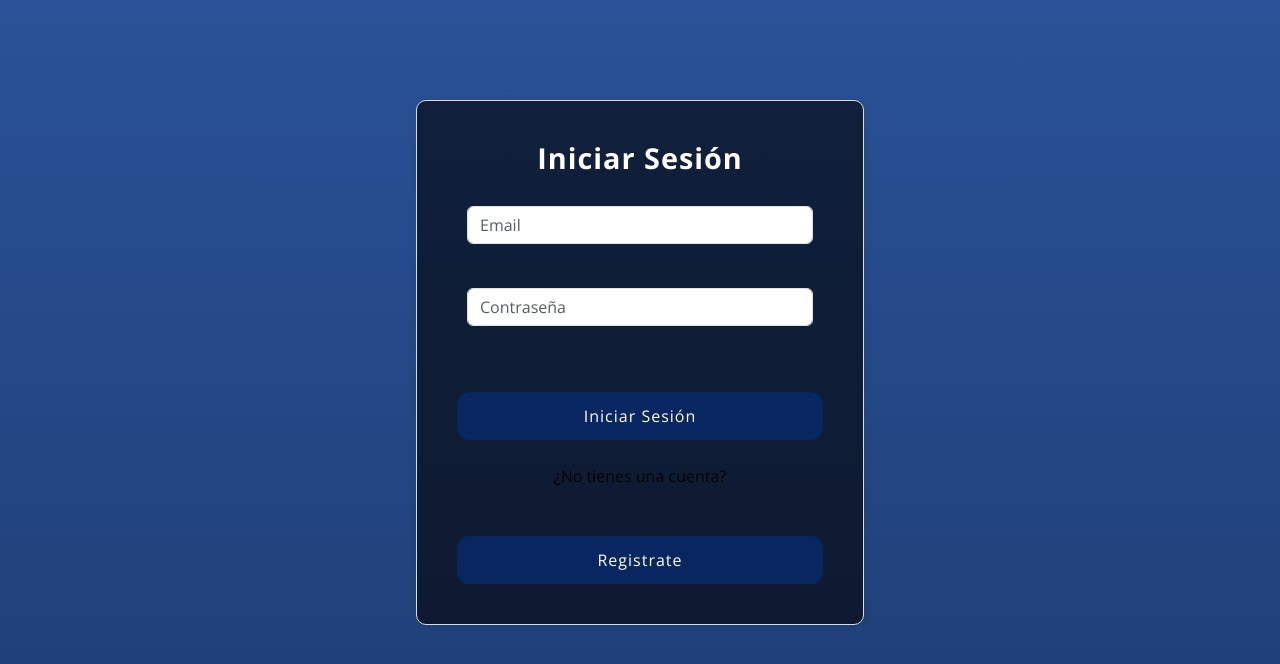
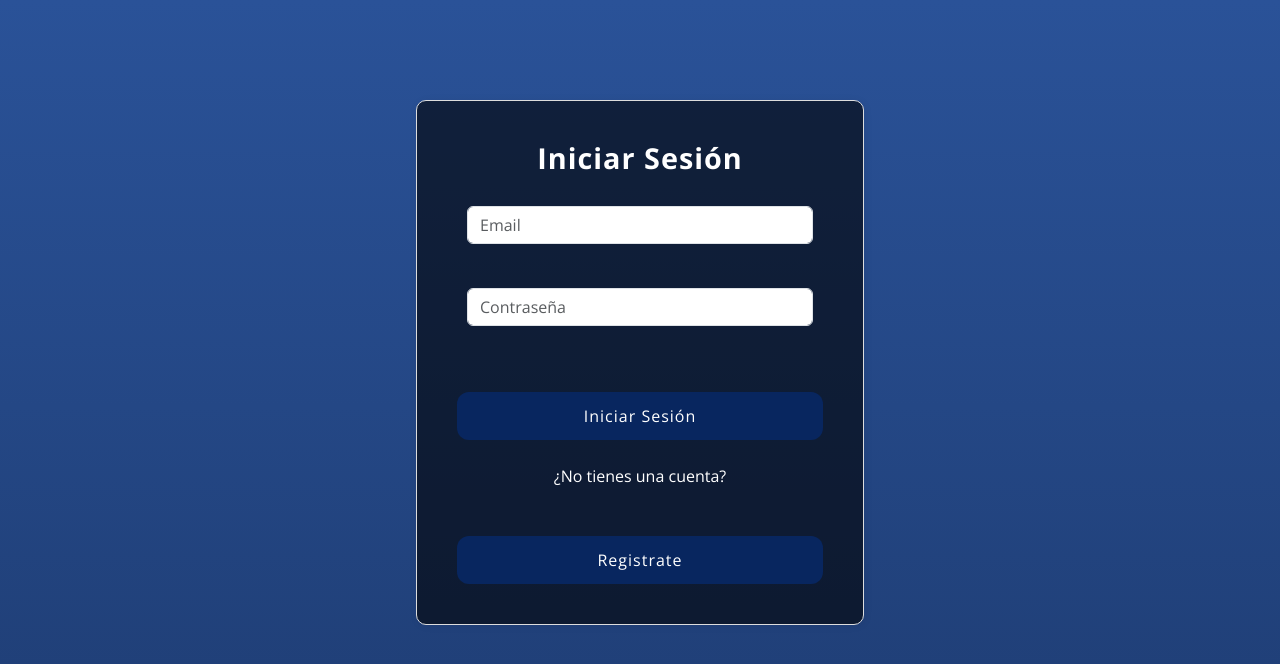
Before and after one commit to gonzalopastorino/HistoriasMedicas, a React (Vite) app in the folder client/: page /login in a window 1280 px wide. Shown: the top 664 px of the page. Built offline with nearby package versions, Linux system fonts and the light colour scheme.

Commit message:
registrarse p le dimos color blanco y cursor pointer

```diff
--- a/client/src/pages/loginPage/login.css
+++ b/client/src/pages/loginPage/login.css
@@ -77,7 +77,8 @@
 }
 
 .registrarse p {
-    color: #000;
+    color: #ffffff;
+    cursor: pointer;
 }
 
 /* Ajustes responsivos para pantallas pequeñas */
```
